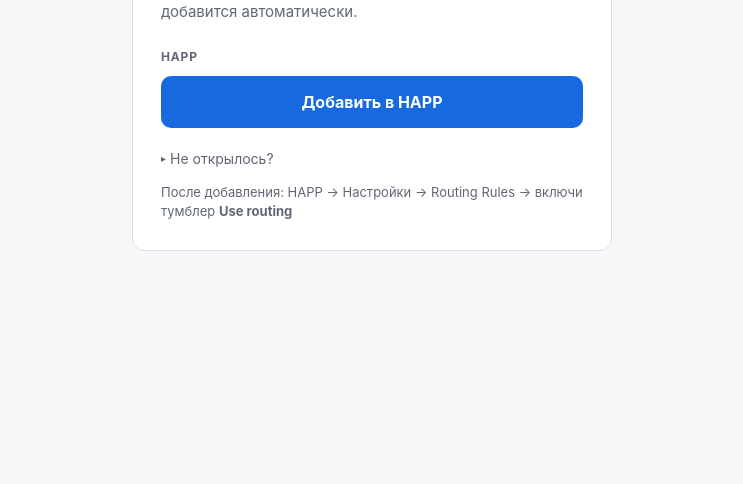
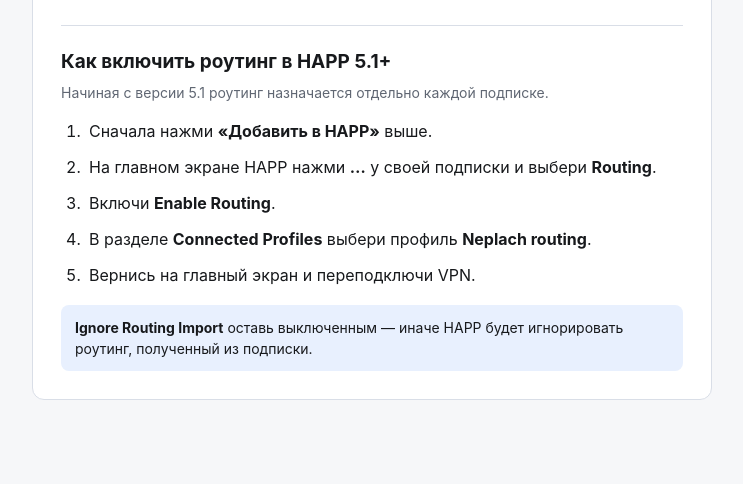
Before and after one commit to zinovevvv/vpn, a plain HTML site: page happ-routing.html in a window 1280 px wide. Shown: the part 316-800 px from the top of the page, without its empty margins (268-1011 px from the left). Drawn offline with Linux system fonts and the light colour scheme.

Commit message:
Update HAPP routing instructions

```diff
--- a/happ-routing.html
+++ b/happ-routing.html
@@ -45,7 +45,7 @@
       }
 
       main {
-        width: min(100%, 480px);
+        width: min(100%, 680px);
         padding: 28px;
         border: 1px solid var(--line);
         border-radius: 12px;
@@ -180,12 +180,53 @@
       }
 
       .error-msg.visible { display: block; }
+
+      /* --- инструкция для HAPP 5.1+ --- */
+
+      .setup-guide {
+        margin-top: 28px;
+        padding-top: 24px;
+        border-top: 1px solid var(--line);
+      }
+
+      .setup-guide h2 {
+        margin: 0 0 8px;
+        font-size: 19px;
+        line-height: 1.3;
+      }
+
+      .setup-guide > p {
+        margin: 0 0 16px;
+        color: var(--muted);
+        font-size: 14px;
+      }
+
+      .setup-steps {
+        margin: 0;
+        padding-left: 24px;
+      }
+
+      .setup-steps li {
+        margin: 0 0 12px;
+        padding-left: 4px;
+      }
+
+      .setup-steps li:last-child { margin-bottom: 0; }
+
+      .setting-note {
+        margin-top: 18px;
+        padding: 12px 14px;
+        border-radius: 8px;
+        background: var(--accent-dim);
+        color: var(--fg);
+        font-size: 14px;
+      }
     </style>
   </head>
   <body>
     <main>
       <h1>Роутинг Neplach</h1>
-      <p class="subtitle">Нажми кнопку — откроется приложение и роутинг добавится автоматически.</p>
+      <p class="subtitle">Нажми кнопку — HAPP откроется и добавит профиль роутинга.</p>
 
       <!-- HAPP -->
       <p class="app-label">HAPP</p>
@@ -205,9 +246,20 @@
 
       <p id="happ-error" class="error-msg"></p>
 
-      <p class="fallback-note" style="margin-top: 14px;">
-        После добавления: HAPP → Настройки → Routing Rules → включи тумблер <strong>Use routing</strong>
-      </p>
+      <section class="setup-guide" aria-labelledby="setup-title">
+        <h2 id="setup-title">Как включить роутинг в HAPP 5.1+</h2>
+        <p>Начиная с версии 5.1 роутинг назначается отдельно каждой подписке.</p>
+        <ol class="setup-steps">
+          <li>Сначала нажми <strong>«Добавить в HAPP»</strong> выше.</li>
+          <li>На главном экране HAPP нажми <strong>…</strong> у своей подписки и выбери <strong>Routing</strong>.</li>
+          <li>Включи <strong>Enable Routing</strong>.</li>
+          <li>В разделе <strong>Connected Profiles</strong> выбери профиль <strong>Neplach routing</strong>.</li>
+          <li>Вернись на главный экран и переподключи VPN.</li>
+        </ol>
+        <div class="setting-note">
+          <strong>Ignore Routing Import</strong> оставь выключенным — иначе HAPP будет игнорировать роутинг, полученный из подписки.
+        </div>
+      </section>
 
     </main>
 
```
Also changed, not shown: 2 other files.
